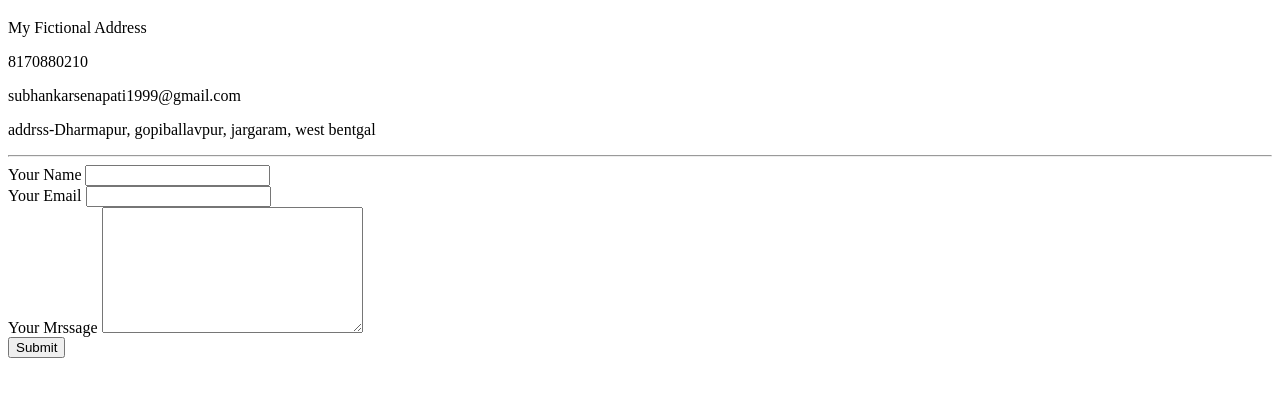
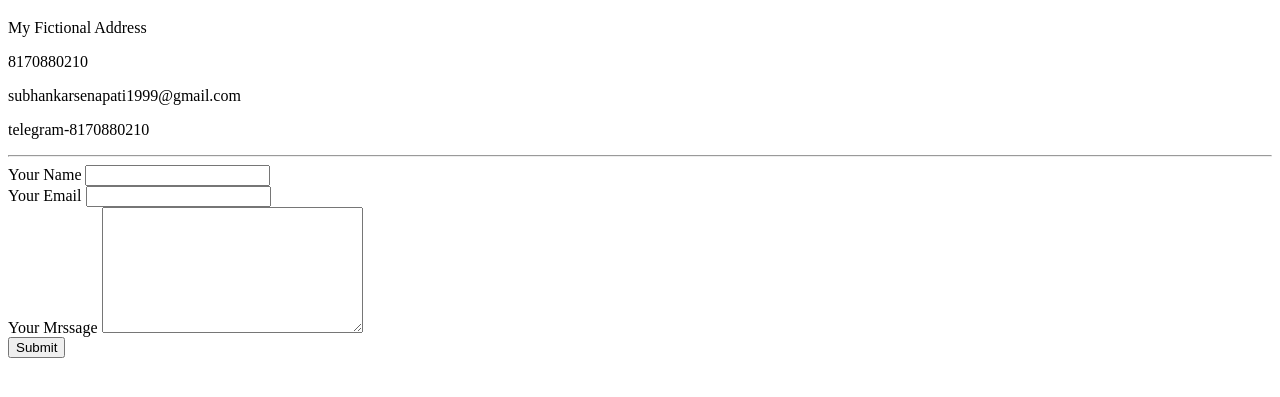
Before and after one commit to Subhankar210/CV, a plain HTML site: page contact-me.html in a window 1280 px wide. Shown: the part 61-458 px from the top of the page. Drawn offline with Linux system fonts and the light colour scheme.

Commit message:
Update contact-me.html

```diff
--- a/contact-me.html
+++ b/contact-me.html
@@ -11,7 +11,7 @@
   <p>My Fictional Address</p>
   <p>8170880210</p>
   <p>subhankarsenapati1999@gmail.com</p>
-  <p>addrss-Dharmapur, gopiballavpur, jargaram, west bentgal</p>
+  <p>telegram-8170880210</p>
 
   <hr>
   <form class="" action="mailto:subhankarsenapati1999@gmail.com" method="post" enctype="text/plain">
```
